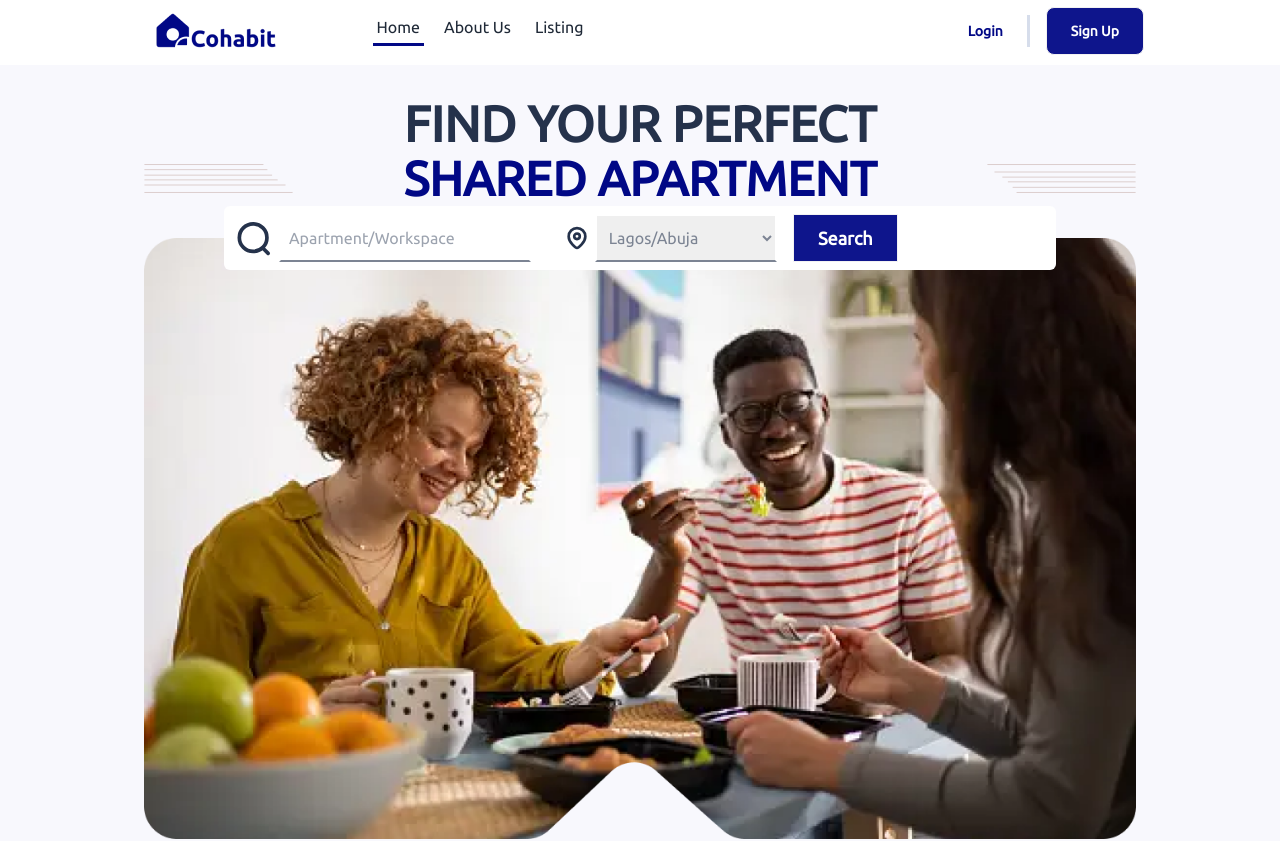
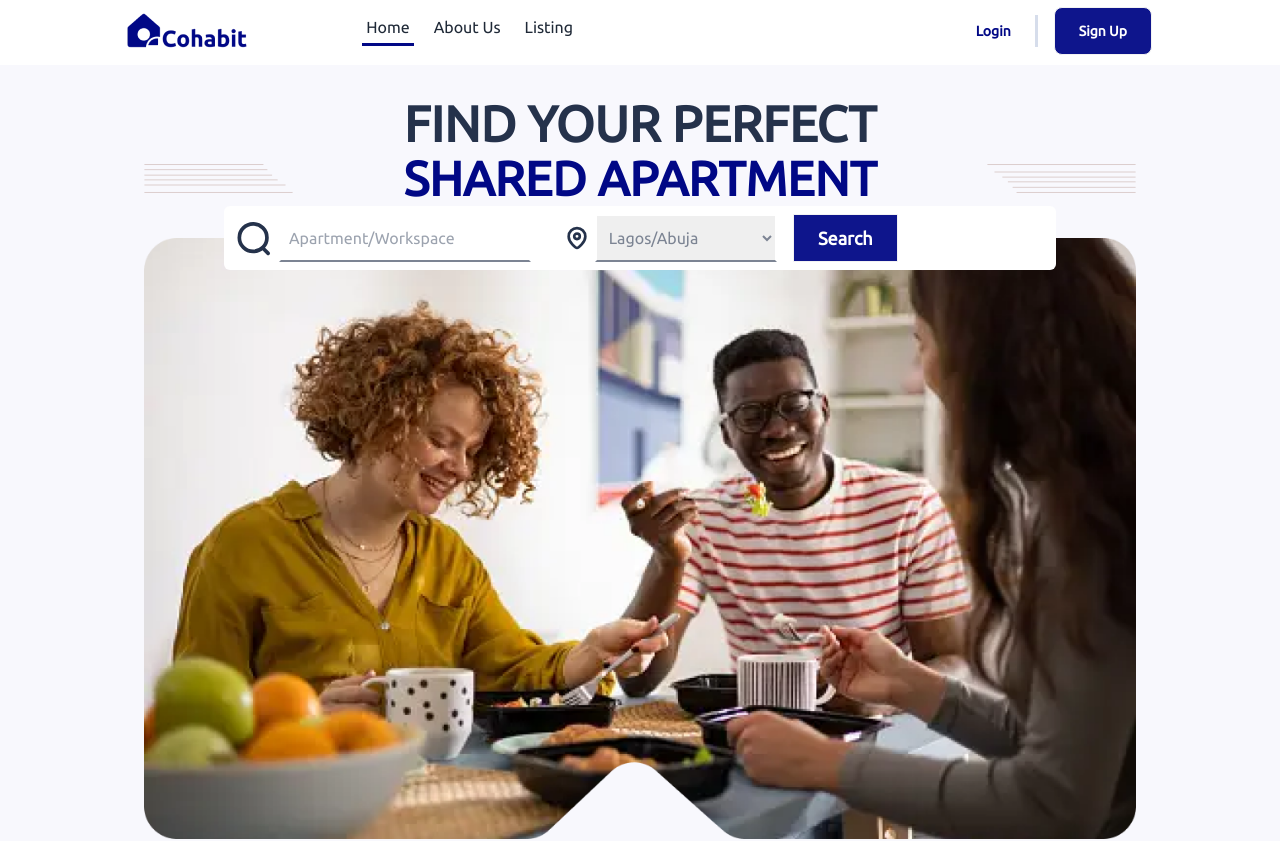
Before and after one commit to lazynerd-studios/Co-Habit-Landing, a React (Vite) app: page / in a window 1280 px wide. Shown: the top 841 px of the page. Built offline with nearby package versions, Linux system fonts and the light colour scheme.

Commit message:
Update Navbar.jsx

```diff
--- a/src/Components/Navbars/Navbar.jsx
+++ b/src/Components/Navbars/Navbar.jsx
@@ -9,7 +9,7 @@ const Navbar = () => {
 
   return (
     <div className="navbar bg-white fixed -mt-1 z-10">
-      <div className="navbar-start laptop:ml-[8rem]">
+      <div className="navbar-start laptop:ml-[6.2rem]">
         <div className="dropdown">
           {/* hamburger menu */}
           <label onClick={() => setshowNav(!showNav)}
@@ -57,7 +57,7 @@ const Navbar = () => {
         </ul>
       </div>
 
-      <div className="navbar-end laptop:mr-[8rem]">
+      <div className="navbar-end laptop:mr-[7.5rem]">
         <a className="btn bg-white hover:bg-white border-none normal-case text-[#010886]">Login</a>
         <img src={Line} className="ml-2 mr-4" alt="line" />
         <a className="btn py-2 px-6 normal-case font-bold bg-[#010886f1] hover:bg-[#010886] text-white hover:text-white">Sign Up</a>
```
